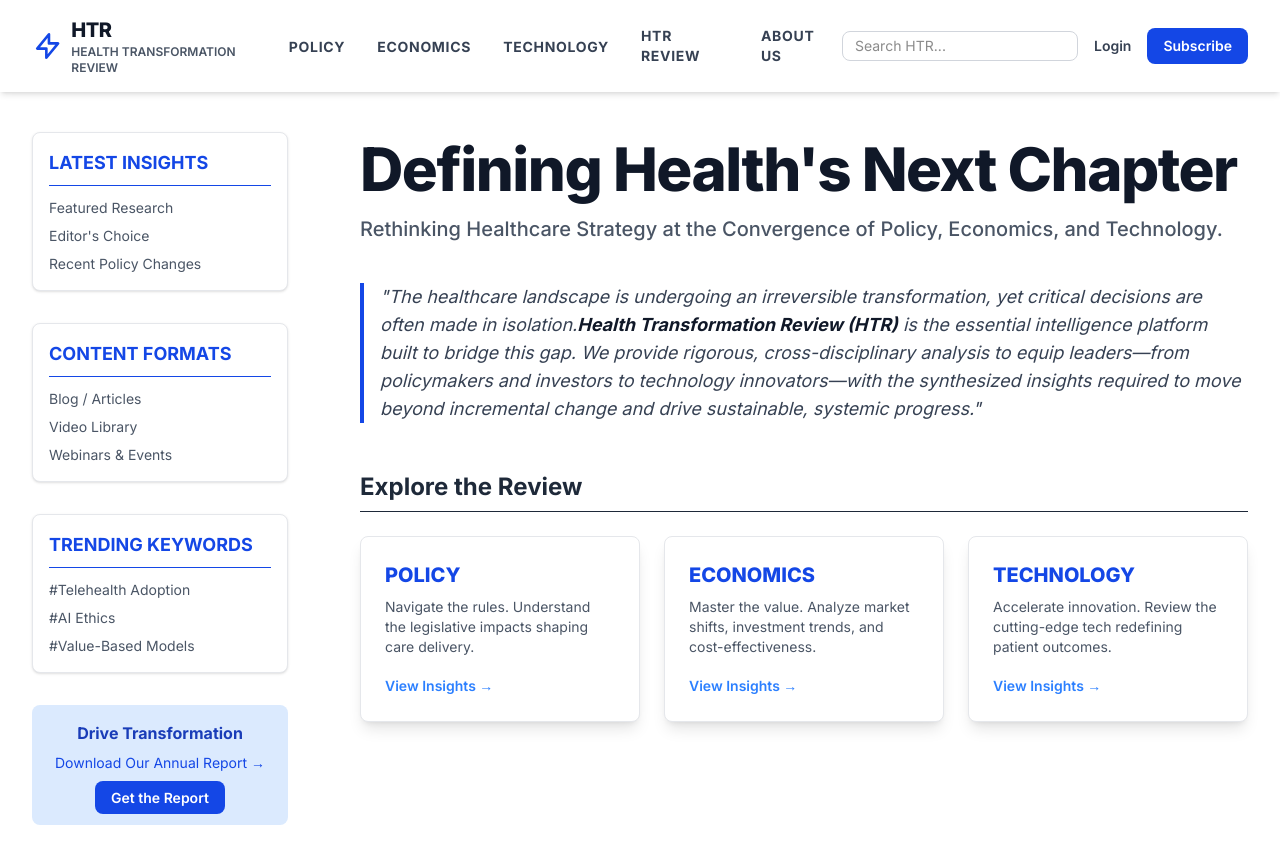
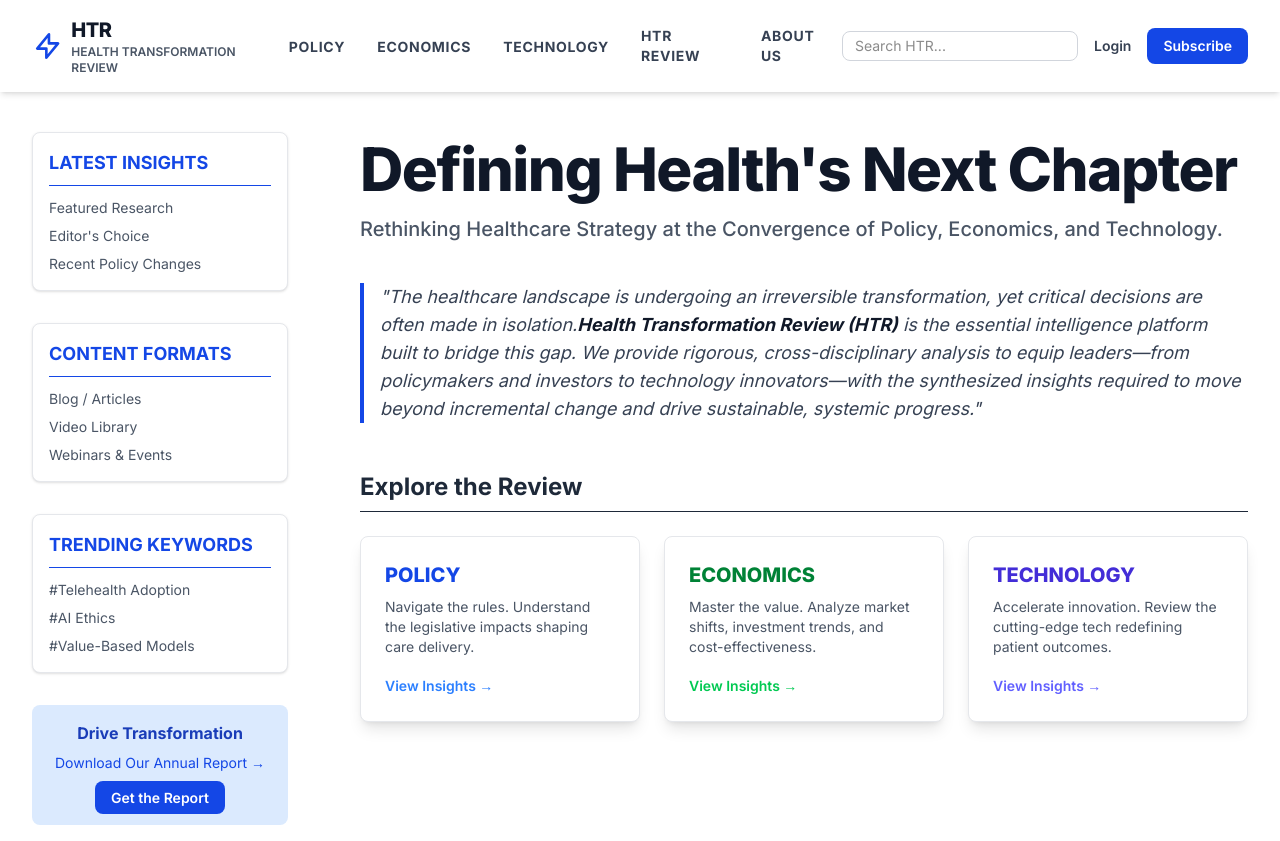
Before and after one commit to bbensaid/htr-test, a Next.js app: page / in a window 1280 px wide. Built offline with nearby package versions, Linux system fonts and the light colour scheme.

Commit message:
pre going back to gemini web

```diff
--- a/app/page.tsx
+++ b/app/page.tsx
@@ -1,30 +1,38 @@
 // app/page.tsx
 
 import Sidebar from "@/components/Sidebar";
-import Link from "next/link";
+import PillarCard from "@/components/PillarCard";
+import type { ThemeName } from "@/components/themes";
+
+interface Pillar {
+  title: string;
+  description: string;
+  href: string;
+  color: ThemeName;
+}
 
 const HomePage: React.FC = () => {
-  const threePillars = [
+  const threePillars: Pillar[] = [
     {
       title: "POLICY",
       description:
         "Navigate the rules. Understand the legislative impacts shaping care delivery.",
       href: "/policy",
-      color: "bg-blue-500",
+      color: "blue",
     },
     {
       title: "ECONOMICS",
       description:
         "Master the value. Analyze market shifts, investment trends, and cost-effectiveness.",
       href: "/economics",
-      color: "bg-green-500",
+      color: "green",
     },
     {
       title: "TECHNOLOGY",
       description:
         "Accelerate innovation. Review the cutting-edge tech redefining patient outcomes.",
       href: "/technology",
-      color: "bg-indigo-500",
+      color: "indigo",
     },
   ];
 
@@ -70,19 +78,13 @@ const HomePage: React.FC = () => {
         </h2>
         <div className="grid grid-cols-1 md:grid-cols-3 gap-6">
           {threePillars.map((pillar) => (
-            <Link
+            <PillarCard
               key={pillar.title}
+              title={pillar.title}
+              description={pillar.description}
               href={pillar.href}
-              className="block p-6 bg-white border border-gray-200 rounded-lg shadow-lg hover:shadow-xl transition duration-300 transform hover:-translate-y-1"
-            >
-              <h3 className="text-xl font-extrabold text-blue-700 mb-2">
-                {pillar.title}
-              </h3>
-              <p className="text-gray-600 mb-4 text-sm">{pillar.description}</p>
-              <span className="text-sm font-semibold text-blue-500 hover:text-blue-700">
-                View Insights &rarr;
-              </span>
-            </Link>
+              color={pillar.color}
+            />
           ))}
         </div>
       </div>
--- /dev/null
+++ b/app/themes.ts
@@ -0,0 +1,27 @@
+// app/config/themes.ts
+
+/**
+ * Centralized theme configuration for the application.
+ * This object maps semantic theme names to specific Tailwind CSS classes.
+ * Using "as const" provides stricter typing, allowing us to infer ThemeName.
+ */
+export const themeMap = {
+  blue: {
+    title: "text-blue-700",
+    link: "text-blue-500 hover:text-blue-700",
+  },
+  green: {
+    title: "text-green-700",
+    link: "text-green-500 hover:text-green-700",
+  },
+  indigo: {
+    title: "text-indigo-700",
+    link: "text-indigo-500 hover:text-indigo-700",
+  },
+} as const;
+
+/**
+ * A type representing the valid names of themes available in the themeMap.
+ * This is inferred from the keys of the themeMap object.
+ */
+export type ThemeName = keyof typeof themeMap;
--- /dev/null
+++ b/components/PillarCard.tsx
@@ -0,0 +1,35 @@
+// components/PillarCard.tsx
+
+import Link from "next/link";
+import { themeMap, type ThemeName } from "./themes";
+
+interface PillarCardProps {
+  title: string;
+  description: string;
+  href: string;
+  color: ThemeName;
+}
+
+const PillarCard: React.FC<PillarCardProps> = ({
+  title,
+  description,
+  href,
+  color,
+}) => {
+  const theme = themeMap[color];
+
+  return (
+    <Link
+      href={href}
+      className="block p-6 bg-white border border-gray-200 rounded-lg shadow-lg hover:shadow-xl transition duration-300 transform hover:-translate-y-1"
+    >
+      <h3 className={`text-xl font-extrabold ${theme.title} mb-2`}>{title}</h3>
+      <p className="text-gray-600 mb-4 text-sm">{description}</p>
+      <span className={`text-sm font-semibold ${theme.link}`}>
+        View Insights &rarr;
+      </span>
+    </Link>
+  );
+};
+
+export default PillarCard;
--- /dev/null
+++ b/components/themes.ts
@@ -0,0 +1,27 @@
+// config/themes.ts
+
+/**
+ * Centralized theme configuration for the application.
+ * This object maps semantic theme names to specific Tailwind CSS classes.
+ * Using "as const" provides stricter typing, allowing us to infer ThemeName.
+ */
+export const themeMap = {
+  blue: {
+    title: "text-blue-700",
+    link: "text-blue-500 hover:text-blue-700",
+  },
+  green: {
+    title: "text-green-700",
+    link: "text-green-500 hover:text-green-700",
+  },
+  indigo: {
+    title: "text-indigo-700",
+    link: "text-indigo-500 hover:text-indigo-700",
+  },
+} as const;
+
+/**
+ * A type representing the valid names of themes available in the themeMap.
+ * This is inferred from the keys of the themeMap object.
+ */
+export type ThemeName = keyof typeof themeMap;
```
